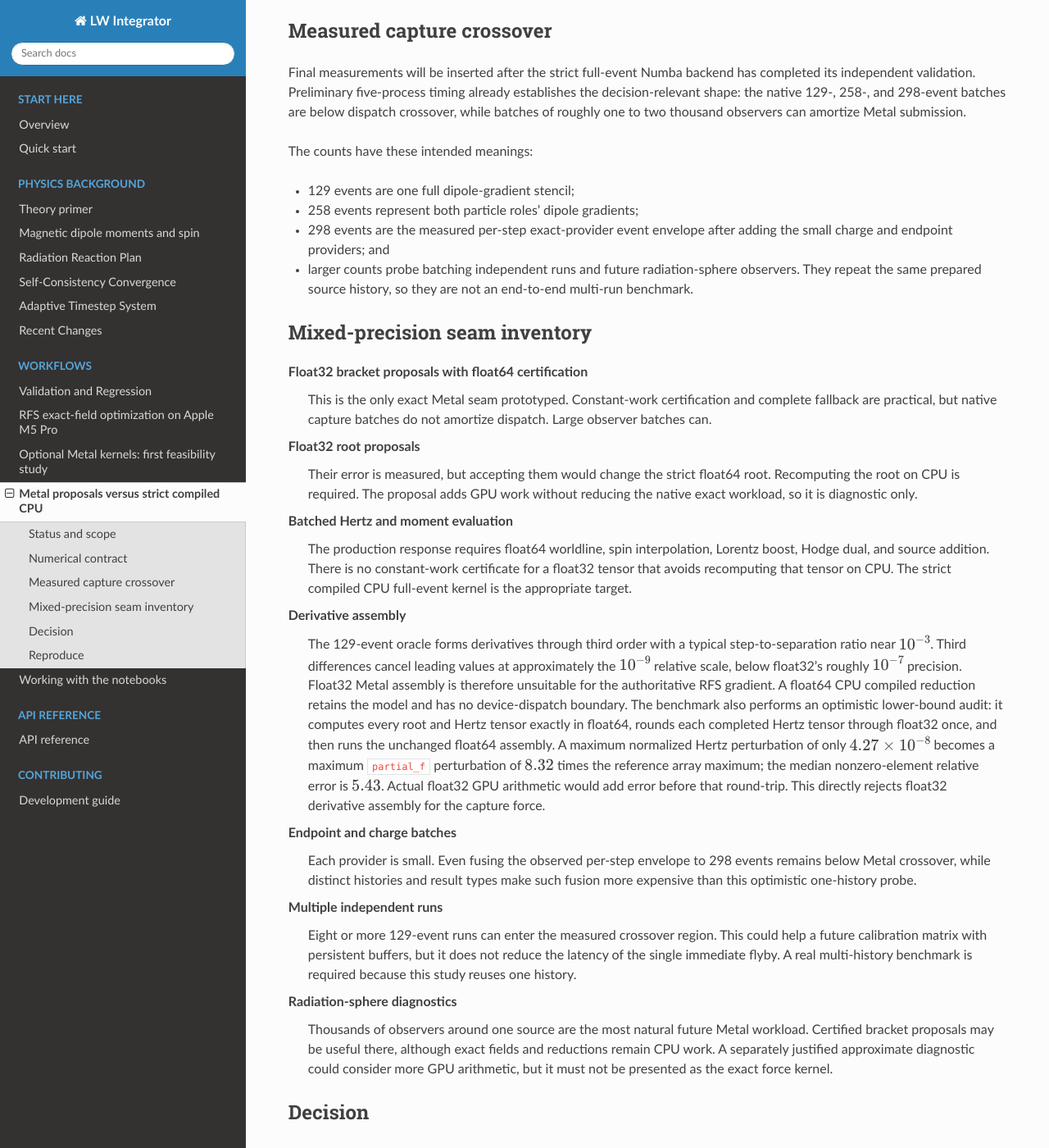
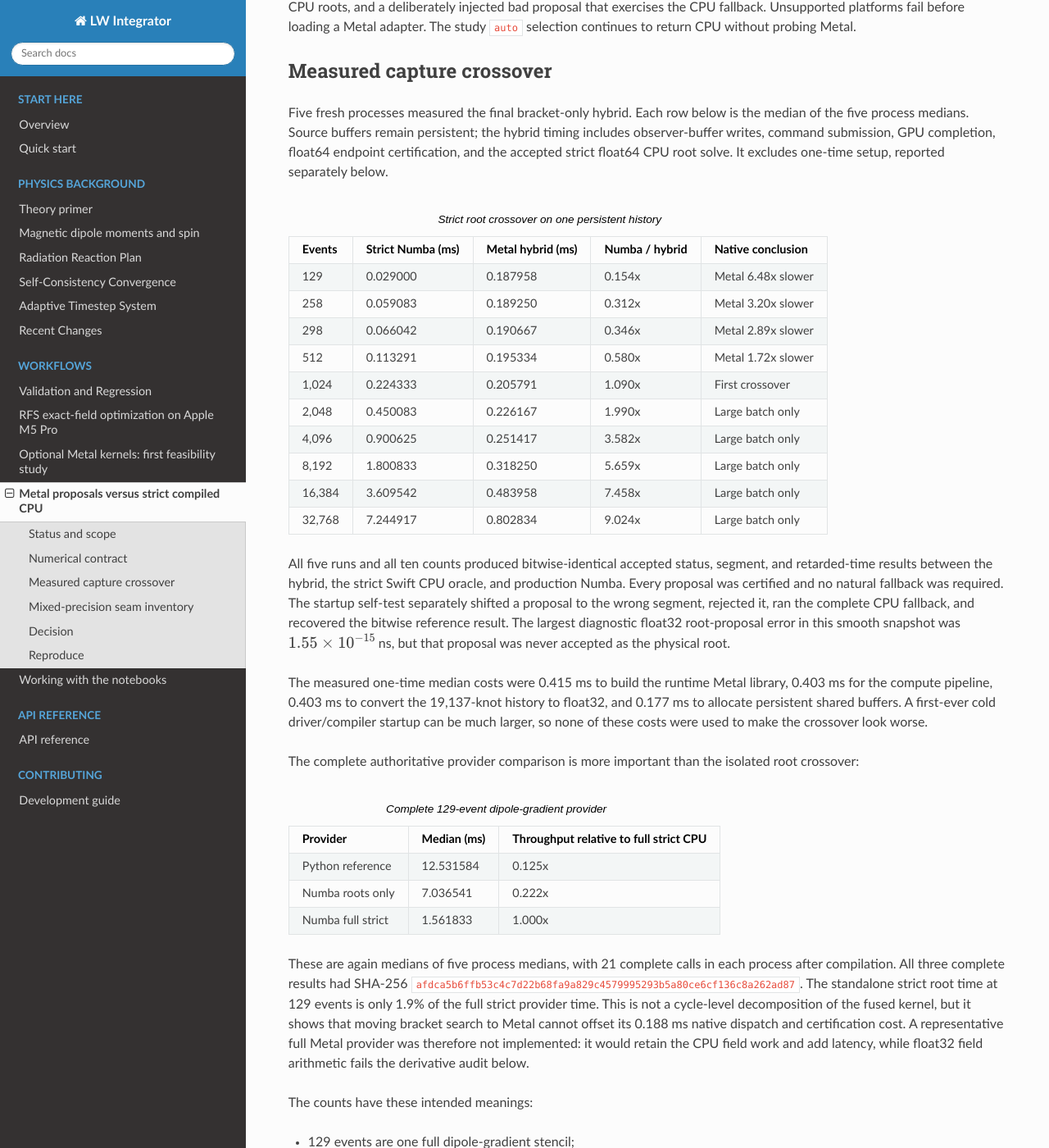
Before and after one commit to benfolsom/LW_integrator, a Sphinx documentation site: the page built from docs/source/metal_gpu_capture_root_study.rst, in a window 1280 px wide and 1400 px high, scrolled down 922 px. Shown: the whole window at 82% size. Built offline with Sphinx 7.4.7 and the Read the Docs theme 3.1.0, drawn with Linux system fonts in a browser that asks for light colours; some of the changed text lies outside the part shown.

Commit message:
Record Metal capture crossover

```diff
--- a/docs/source/metal_gpu_capture_root_study.rst
+++ b/docs/source/metal_gpu_capture_root_study.rst
@@ -4,13 +4,16 @@ Metal proposals versus strict compiled CPU
 Status and scope
 ----------------
 
-This dated study is based on capture commit ``0b2355f`` and remains isolated
-on ``study/metal-gpu-kernels``.  It does not connect Metal to the production
-integrator, add automatic dispatch, or change the physical model.  Portable
-CPU execution remains the default on every platform.
+This 25 August 2026 study uses the capture physics at commit ``0b2355f`` and
+the independently validated strict compiled-CPU provider at commit
+``4c9c7ad``.  It remains isolated on ``study/metal-gpu-kernels``.  It does not
+connect Metal to the production integrator, add automatic dispatch, or change
+the physical model.  Portable CPU execution remains the default on every
+platform.
 
 The benchmark uses the real 19,137-knot driver history and final rider event
-from the finest short electron--proton calibration.  The archived input is
+from the finest short electron--proton calibration.  The recorded scratch
+input is
 ``/tmp/lw-rfs-spin-complete-clean-009ecce-dt_0p015625-19137.json`` with
 SHA-256
 ``a671d31e45b1d8ce16178a43deb30f501521e4c64da9c9978833117c480df44c``.
@@ -22,7 +25,8 @@ temporary compact bundle, and runs
 ``scripts/benchmark_metal_retarded_roots.swift``.  The Swift executable uses a
 real safe-math Metal compute pipeline on the Apple M5 Pro.  Command submission,
 observer-buffer writes, synchronization, and CPU certification are included
-in the relevant timings.
+in the relevant timings.  The measured host ran macOS 26.5.1, Python 3.12.12,
+Numba 0.64.0, and NumPy 2.4.2.
 
 Numerical contract
 ------------------
@@ -51,11 +55,114 @@ to return CPU without probing Metal.
 Measured capture crossover
 ---------------------------
 
-Final measurements will be inserted after the strict full-event Numba backend
-has completed its independent validation.  Preliminary five-process timing
-already establishes the decision-relevant shape: the native 129-, 258-, and
-298-event batches are below dispatch crossover, while batches of roughly one
-to two thousand observers can amortize Metal submission.
+Five fresh processes measured the final bracket-only hybrid.  Each row below
+is the median of the five process medians.  Source buffers remain persistent;
+the hybrid timing includes observer-buffer writes, command submission, GPU
+completion, float64 endpoint certification, and the accepted strict float64
+CPU root solve.  It excludes one-time setup, reported separately below.
+
+.. list-table:: Strict root crossover on one persistent history
+   :header-rows: 1
+
+   * - Events
+     - Strict Numba (ms)
+     - Metal hybrid (ms)
+     - Numba / hybrid
+     - Native conclusion
+   * - 129
+     - 0.029000
+     - 0.187958
+     - 0.154x
+     - Metal 6.48x slower
+   * - 258
+     - 0.059083
+     - 0.189250
+     - 0.312x
+     - Metal 3.20x slower
+   * - 298
+     - 0.066042
+     - 0.190667
+     - 0.346x
+     - Metal 2.89x slower
+   * - 512
+     - 0.113291
+     - 0.195334
+     - 0.580x
+     - Metal 1.72x slower
+   * - 1,024
+     - 0.224333
+     - 0.205791
+     - 1.090x
+     - First crossover
+   * - 2,048
+     - 0.450083
+     - 0.226167
+     - 1.990x
+     - Large batch only
+   * - 4,096
+     - 0.900625
+     - 0.251417
+     - 3.582x
+     - Large batch only
+   * - 8,192
+     - 1.800833
+     - 0.318250
+     - 5.659x
+     - Large batch only
+   * - 16,384
+     - 3.609542
+     - 0.483958
+     - 7.458x
+     - Large batch only
+   * - 32,768
+     - 7.244917
+     - 0.802834
+     - 9.024x
+     - Large batch only
+
+All five runs and all ten counts produced bitwise-identical accepted status,
+segment, and retarded-time results between the hybrid, the strict Swift CPU
+oracle, and production Numba.  Every proposal was certified and no natural
+fallback was required.  The startup self-test separately shifted a proposal
+to the wrong segment, rejected it, ran the complete CPU fallback, and recovered
+the bitwise reference result.  The largest diagnostic float32 root-proposal
+error in this smooth snapshot was :math:`1.55\times10^{-15}` ns, but that
+proposal was never accepted as the physical root.
+
+The measured one-time median costs were 0.415 ms to build the runtime Metal
+library, 0.403 ms for the compute pipeline, 0.403 ms to convert the 19,137-knot
+history to float32, and 0.177 ms to allocate persistent shared buffers.  A
+first-ever cold driver/compiler startup can be much larger, so none of these
+costs were used to make the crossover look worse.
+
+The complete authoritative provider comparison is more important than the
+isolated root crossover:
+
+.. list-table:: Complete 129-event dipole-gradient provider
+   :header-rows: 1
+
+   * - Provider
+     - Median (ms)
+     - Throughput relative to full strict CPU
+   * - Python reference
+     - 12.531584
+     - 0.125x
+   * - Numba roots only
+     - 7.036541
+     - 0.222x
+   * - Numba full strict
+     - 1.561833
+     - 1.000x
+
+These are again medians of five process medians, with 21 complete calls in
+each process after compilation.  All three complete results had SHA-256
+``afdca5b6ffb53c4c7d22b68fa9a829c4579995293b5a80ce6cf136c8a262ad87``.
+The standalone strict root time at 129 events is only 1.9% of the full strict
+provider time.  This is not a cycle-level decomposition of the fused kernel,
+but it shows that moving bracket search to Metal cannot offset its 0.188 ms
+native dispatch and certification cost.  A representative full Metal provider
+was therefore not implemented: it would retain the CPU field work and add
+latency, while float32 field arithmetic fails the derivative audit below.
 
 The counts have these intended meanings:
 
@@ -111,7 +218,8 @@ Endpoint and charge batches
     probe.
 
 Multiple independent runs
-    Eight or more 129-event runs can enter the measured crossover region.
+    Eight or more 129-event runs can enter the measured crossover region
+    because eight batches contain 1,032 events.
     This could help a future calibration matrix with persistent buffers, but
     it does not reduce the latency of the single immediate flyby.  A real
     multi-history benchmark is required because this study reuses one history.
@@ -150,3 +258,19 @@ Numba runtime available::
 The orchestrator compiles the Swift executable in a temporary directory and
 records input, temporary-bundle, toolchain, parity, startup, and per-scenario
 timing metadata in the output JSON.
+
+The five final scratch reports and their SHA-256 values were:
+
+* ``/tmp/lw-metal-roots-capture-full-strict-final-1.json``:
+  ``ce8bdfe4838b24d6c9521d260ddca654bed43cfd13c6648b31aac6881a443ad4``;
+* ``/tmp/lw-metal-roots-capture-full-strict-final-2.json``:
+  ``17482cc155af2ab91b00e6d3ada39775c441649e6e3dbb1b06f99b6cb872386e``;
+* ``/tmp/lw-metal-roots-capture-full-strict-final-3.json``:
+  ``f1976e3349ad8a2c4ea04bba9aaaf5aaf6e9b40f77959205eb8786bb6c43b94b``;
+* ``/tmp/lw-metal-roots-capture-full-strict-final-4.json``:
+  ``c22391159307e5bc4910e7a7cfa99bd386412bebf7748ca0d51f87e0d6ca707a``;
+* ``/tmp/lw-metal-roots-capture-full-strict-final-5.json``:
+  ``b19fc6d27e35579de5b3b4a9291880dc7aba8af363198b26fd36d41402d0e17b``.
+
+The RST table above archives the decision-relevant medians so the conclusion
+does not depend on those temporary files remaining present.
```
